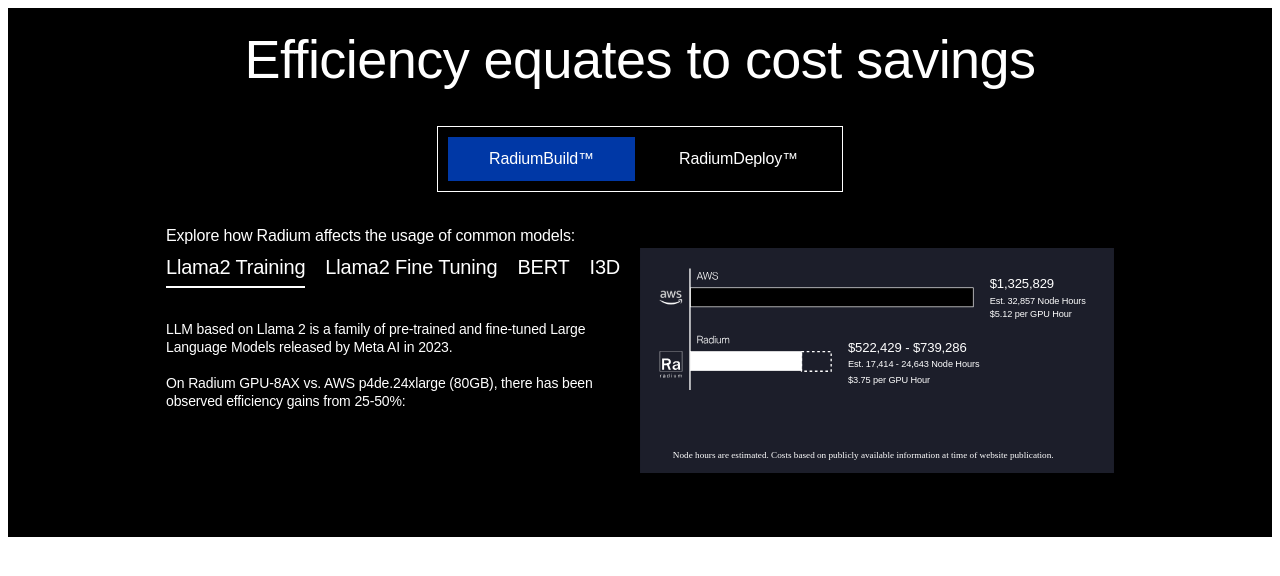
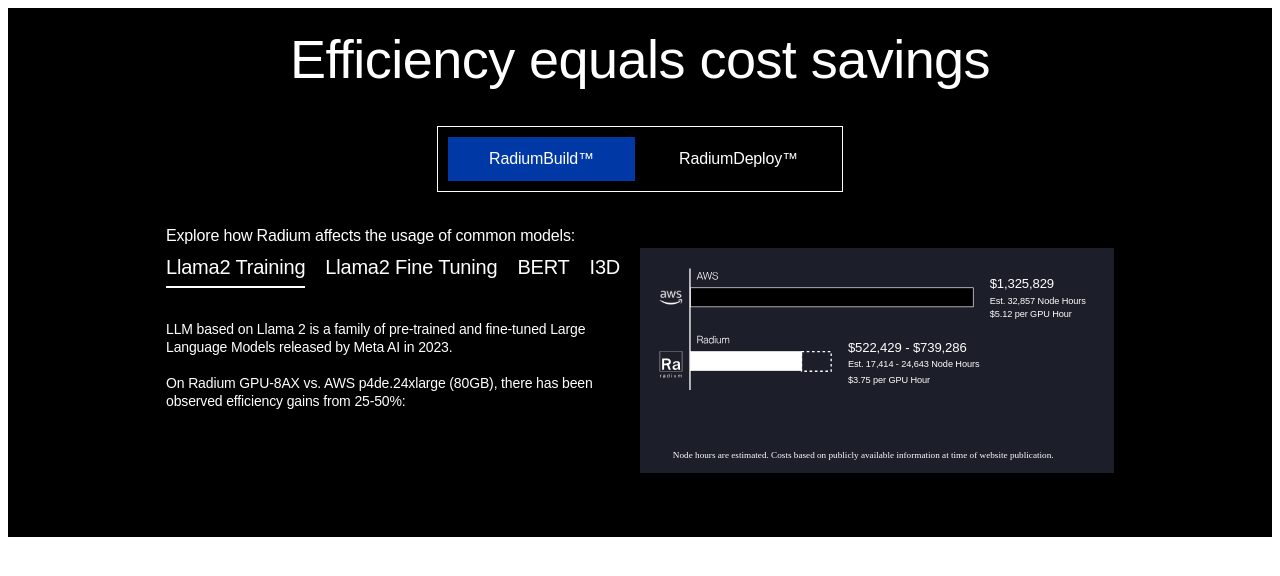
Before and after one commit to AbirAbbas/radium-widget, a plain HTML site: page index.html in a window 1280 px wide. Drawn offline with Linux system fonts and the light colour scheme.

Commit message:
Update index.html

```diff
--- a/index.html
+++ b/index.html
@@ -125,7 +125,7 @@
         margin-bottom: 32px;
       "
     >
-      Efficiency equates to cost savings
+      Efficiency equals cost savings
     </div>
     <div
       style="
```
